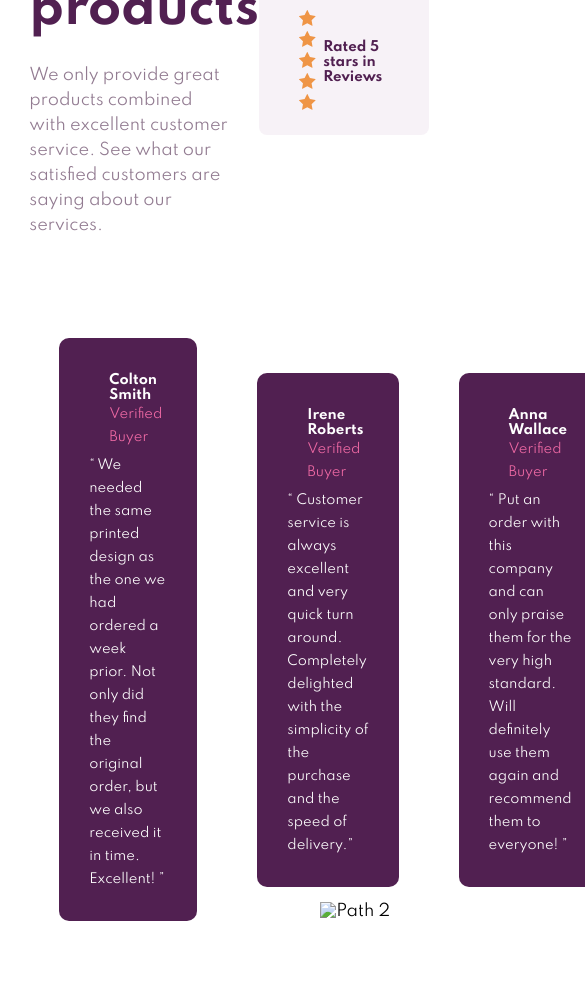
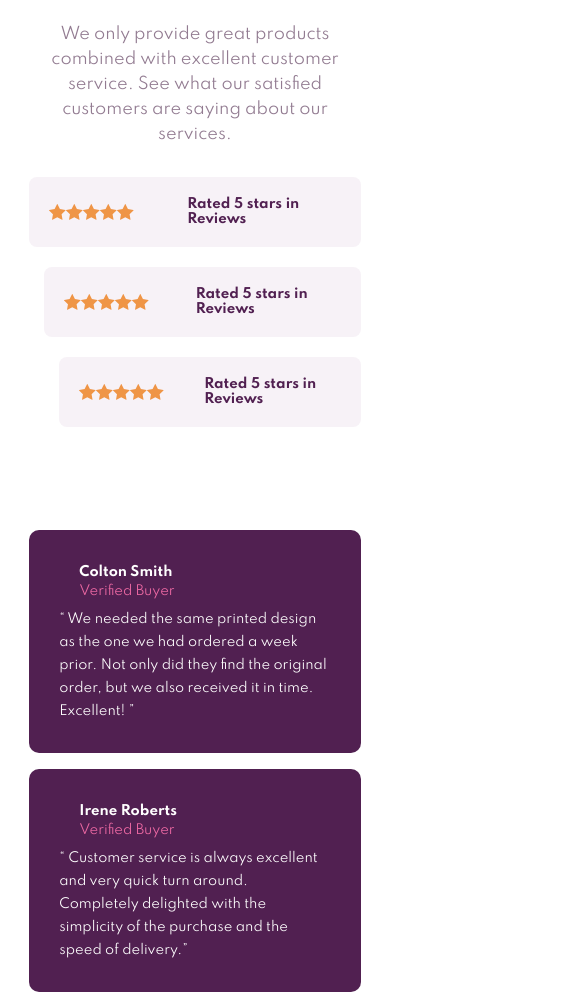
Before and after one commit to KramStyles/week_5_grid_meet, a plain HTML site: page index.html in a window 390 px wide. Shown: the part 398-1393 px from the top of the page, 585 px wide, since content can reach past the window. Drawn offline with Linux system fonts and the light colour scheme.

Commit message:
made Social profile responsive

```diff
--- a/css/meet.css
+++ b/css/meet.css
@@ -32,7 +32,7 @@ body{
 .hero{
     min-height: 400px;
     display: grid;
-    grid-template-columns: repeat(3, minmax(400px, 500px));
+    grid-template-columns: repeat(auto-fit, minmax(400px, 500px));
     text-align: center;
     margin: 100px 0;
 }
@@ -63,7 +63,7 @@ body{
 
 section{
     display: grid;
-    grid-template-columns: repeat(4, minmax(100px, auto));
+    grid-template-columns: repeat(auto-fit, minmax(100px, auto));
     grid-template-rows: 200px;
     padding: 100px;
     padding-bottom: 0;
@@ -133,7 +133,7 @@ footer{
     background-color: var(--primary-50);
     min-height: 300px;
     display: grid;
-    grid-template-columns: repeat(3, minmax(200px, 350px));
+    grid-template-columns: repeat(auto-fit, minmax(200px, 350px));
     grid-gap: 50px;
     padding: 100px;
     align-items: center;
--- a/css/social.css
+++ b/css/social.css
@@ -37,9 +37,8 @@ main{
 
 .topside{
     display: grid;
-    grid-template-columns: repeat(2, minmax(200px, 400px));
+    grid-template-columns: repeat(auto-fit, minmax(200px, 400px));
     justify-content: space-around;
-    margin-bottom: 100px;
 }
 .topside h1{
     font-size: 3em;
@@ -51,15 +50,21 @@ main{
     line-height: 25px;
     color: var(--primary-text);
 }
+
+.topside > div{
+    margin: 15px auto;
+}
+
 .info-box{
-    padding: 20px 40px;
+    padding: 20px;
     border-radius: 8px;
     background-color: var(--secondary);
     color: var(--primary);
     display: grid;
-    grid-template-columns: auto auto;
+    grid-template-columns: 1fr 1.3fr;
     align-items: center;
     margin-bottom: 20px;
+    grid-column-gap: 20px;
 }
 .info-box:nth-child(2){
     margin-left: 15px;
@@ -71,15 +76,16 @@ main{
 .downside{
     margin: 60px auto;
     display: grid;
-    grid-template-columns: repeat(3, minmax(auto, 380px));
+    grid-template-columns: repeat(auto-fit, minmax(auto, 350px));
     position: relative;
+    justify-content: space-evenly;
 }
 
 .downside div{
     padding: 30px;
     background-color: var(--primary);
     color: white;
-    margin: auto 30px;
+    margin: 30px;
     border-radius: 10px;
     /* position: absolute; */
 
@@ -106,3 +112,18 @@ main{
     line-height: 23px;
     font-size: 13px;
 }
+
+@media screen and (max-width: 600px) {
+    .top-img, .bottom-img{
+        width: 100%;
+    }
+    .topside h1, .topside p{
+        text-align: center;
+    }
+    .downside div{
+        margin: 8px auto;
+    }
+    .info-box > div{
+        font-size: 0px;
+    }
+}
```
